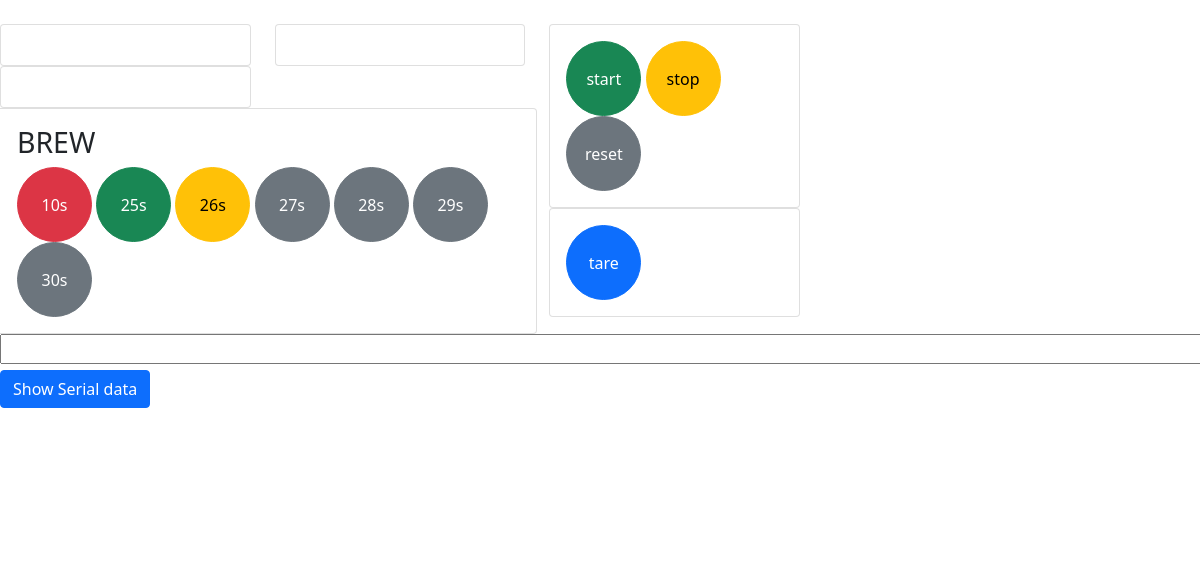
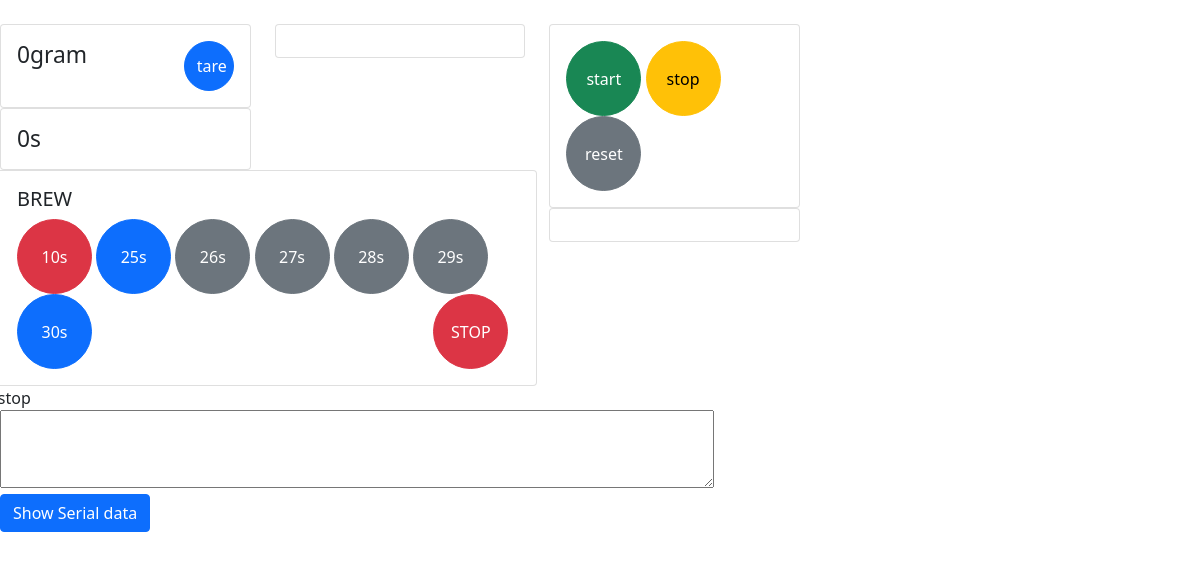
Before and after one commit to ICYou/Project-Silvia, an Electron app: page electron/index.html in a window 800 px wide. Shown: the top 570 px of the page, 1200 px wide, since content can reach past the window. Drawn offline with nearby package versions, Linux system fonts and the light colour scheme; no server answers; files whose address does not match are found by name.

Commit message:
Updated UI and added stop brew function

```diff
--- a/electron/index.html
+++ b/electron/index.html
@@ -30,12 +30,13 @@
             <div class="col-6">
                 <div class="card">
                     <div class="card-body">
-                      <h4 class="card-title" id="grams"></h4>
+                      <h4 class="card-title" id="grams">0gram</h4>
+                      <input class="btn btn-primary btn-small btn-round float-end" id="tare" type="submit" name="tare-button" value="tare"/>
                     </div>
                 </div>
                 <div class="card">
                     <div class="card-body">
-                      <h4 class="card-title" id="seconds"></h4>
+                      <h4 class="card-title" id="seconds">0s</h4>
                     </div>
                 </div>
             </div>
@@ -43,7 +44,17 @@
             <div class="col-6">
                 <div class="card">
                     <div class="card-body">
-                      <h4 class="card-title" id="temp"></h4>
+                        <h4 class="card-title" id="temp" data-toggle="collapse" data-target="#setSP" aria-expanded="false" aria-controls="setSP"></h4>
+                    </div>
+                    <div class="card-body collapse" id="setSP">
+
+                        <input class="btn btn-warning btn-round" id="sp20" type="submit" name="sp20" value="sp20"/>
+                        <input class="btn btn-primary btn-round" id="sp85" type="submit" name="sp85" value="sp85"/>
+                        <input class="btn btn-primary btn-round" id="sp90" type="submit" name="sp90" value="sp90"/>
+                        <input class="btn btn-primary btn-round" id="sp95" type="submit" name="sp95" value="sp95"/>
+                        <input class="btn btn-danger btn-round" id="sp110" type="submit" name="sp110" value="sp110"/>
+                        <input class="btn btn-danger btn-round" id="sp120" type="submit" name="sp120" value="sp120"/>
+
                     </div>
                 </div>
             </div>
@@ -52,16 +63,20 @@
             <div class="row">
                 <div class="card">
                     <div class="card-body">
-                        <h2>BREW</h2>
+                        <h5>BREW</h5>
                         <input class="btn btn-danger btn-round" id="brew10" type="submit" name="brew10" value="10s"/>
-                      <input class="btn btn-success btn-round" id="brew25" type="submit" name="brew25" value="25s"/>
-                      <input class="btn btn-warning btn-round" id="brew26" type="submit" name="brew26" value="26s"/>
-                      <input class="btn btn-secondary btn-round" id="brew27" type="submit" name="brew27" value="27s"/>
-                      <input class="btn btn-secondary btn-round" id="brew28" type="submit" name="brew28" value="28s"/>
-                      <input class="btn btn-secondary btn-round" id="brew29" type="submit" name="brew29" value="29s"/>
-                      <input class="btn btn-secondary btn-round" id="brew30" type="submit" name="brew30" value="30s"/>
+                        <input class="btn btn-primary btn-round" id="brew25" type="submit" name="brew25" value="25s"/>
+                        <input class="btn btn-secondary btn-round" id="brew26" type="submit" name="brew26" value="26s"/>
+                        <input class="btn btn-secondary btn-round" id="brew27" type="submit" name="brew27" value="27s"/>
+                        <input class="btn btn-secondary btn-round" id="brew28" type="submit" name="brew28" value="28s"/>
+                        <input class="btn btn-secondary btn-round" id="brew29" type="submit" name="brew29" value="29s"/>
+                        <input class="btn btn-primary btn-round" id="brew30" type="submit" name="brew30" value="30s"/>
+                        <input class="btn btn-danger btn-round float-end" id="brewStop" type="submit" name="brewStop" value="STOP"/>
+
+
                     </div>
                 </div>
+bstop
             </div>
         </div>
 
@@ -77,14 +92,14 @@
         <div class="card">
             <div class="card-body">
               <div>
-                <input class="btn btn-primary btn-round" id="tare" type="submit" name="tare-button" value="tare"/>
+
             </div>
             </div>
         </div>
 
         </div>
         <div class="col-4">
-            <textarea rows="1" cols="150" id="serialJSON"></textarea>
+            <textarea rows="3" cols="75" id="serialJSON"></textarea>
 
             <br>
 
@@ -106,7 +121,6 @@
                 </br>
                 <textarea rows="1" cols="50" id="inputText"></textarea>
                 </br>
-                <input class="btn btn-primary" id="button" type="submit" name="button" value="Ctrl+c"/>
             </div>
         </div>
         </div>
--- a/electron/renderer.js
+++ b/electron/renderer.js
@@ -55,7 +55,7 @@ function processSerialData(event) {
         console.log(data);
         document.getElementById("grams").innerHTML = data.g + "gram";
         document.getElementById("seconds").innerHTML = data.s + "s";
-        document.getElementById("temp").innerHTML = data.t + "\u00B0C";
+        document.getElementById("temp").innerHTML = data.t + "\u00B0C | sp: " + data.PIDsp + "\u00B0C";
     }else{
         document.getElementById("incomingData").value += "\n"+event;
     }
@@ -119,6 +119,27 @@ document.getElementById('brew29').onclick = function(e){
 }
 document.getElementById('brew30').onclick = function(e){
   writeonSer('<bt:30>');
+}
+document.getElementById('brewStop').onclick = function(e){
+  writeonSer('<bstop:0>');
+}
+document.getElementById('sp20').onclick = function(e){
+  writeonSer('<PIDcSP:20>');
+}
+document.getElementById('sp85').onclick = function(e){
+  writeonSer('<PIDcSP:85>');
+}
+document.getElementById('sp90').onclick = function(e){
+  writeonSer('<PIDcSP:90>');
+}
+document.getElementById('sp95').onclick = function(e){
+  writeonSer('<PIDcSP:95>');
+}
+document.getElementById('sp110').onclick = function(e){
+  writeonSer('<PIDcSP:110>');
+}
+document.getElementById('sp120').onclick = function(e){
+  writeonSer('<PIDcSP:120>');
 }
 
 
--- a/electron/styles.css
+++ b/electron/styles.css
@@ -8,4 +8,14 @@ div {
     border-radius: 50%;
 }
 
+.btn.btn-small{
+    height: 50px !important;
+
+    width: 50px !important;
+}
+
+h4 {
+    display: inline;
+}
+
 /* Add styles here to customize the appearance of your app */
```
Also changed, not shown: 1 other file.
